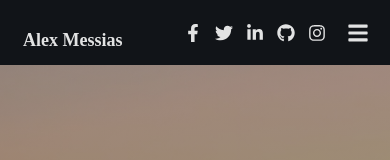
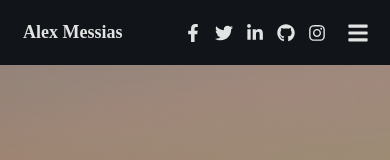
Before and after one commit to MessiahDev/novo-portifolio, a React (Vite) app: page / in a window 390 px wide. Shown: the top 160 px of the page. Built offline with nearby package versions, Linux system fonts and the light colour scheme; the HTML template or start-up script is replaced by a standard one.

Commit message:
Adiciona funcionalidade de navegação ao clicar no perfil e ajusta o layout da seção de perfil.

```diff
--- a/src/App.css
+++ b/src/App.css
@@ -22,6 +22,7 @@
 .profile-container {
     width: 230px;
     margin-top: 15px;
+    cursor: pointer;
 }
 
 .name-profile {
@@ -134,7 +135,6 @@ section {
     .img-profile {
         display: none;
     }
-
     .navbar {
         display: none;
     }
@@ -142,6 +142,8 @@ section {
     .profile-container {
         display: flex;
         align-items: center;
+        margin-top: 0;
+
     }
 
     .name-profile {
--- a/src/App.jsx
+++ b/src/App.jsx
@@ -70,9 +70,13 @@ export default function App() {
     <div className="app-layout">
 
       <aside className="main-aside">
-        <div className="profile-container">
+        <div className="profile-container" onClick={() => goToSection("inicio")}>
           <img className="img-profile" src={alex} alt="Profile" />
-          <h2 className="name-profile"><strong>Alex Messias</strong></h2>
+          <a onClick={() => goToSection("inicio")}>
+            <h2 className="name-profile">
+              <strong>Alex Messias</strong>
+            </h2>
+          </a>
         </div>
 
         <nav className="navbar">
```
